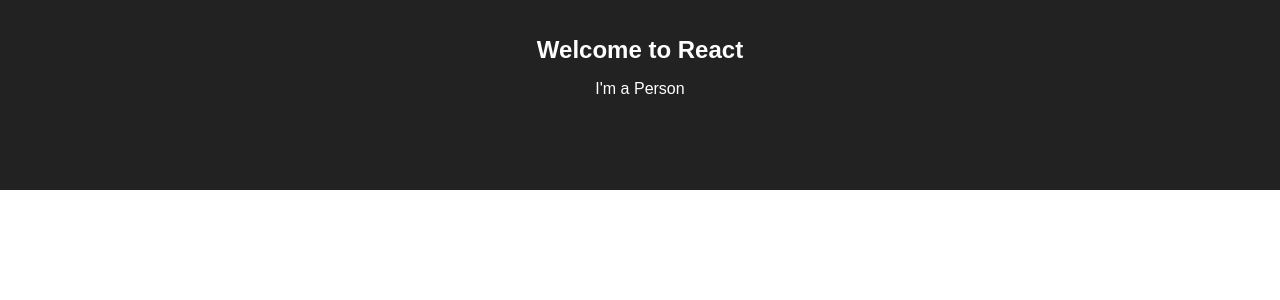
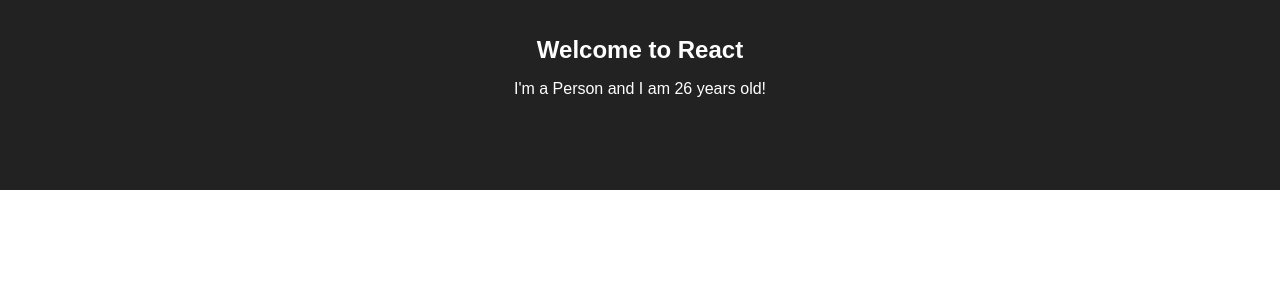
Before and after one commit to PraveenRL/React-First-App, a React (Create React App) app: page / in a window 1280 px wide. Shown: the top 300 px of the page. Built offline with nearby package versions, Linux system fonts and the light colour scheme.

Commit message:
output dynamic content - simple

```diff
--- a/src/Person/Person.js
+++ b/src/Person/Person.js
@@ -1,7 +1,7 @@
 import React from 'react';
 
 const person = () => {
-    return <p>I'm a Person</p>
+    return <p>I'm a Person and I am {Math.floor(Math.random() * 30)} years old!</p>
 }
 
 export default person;
```
